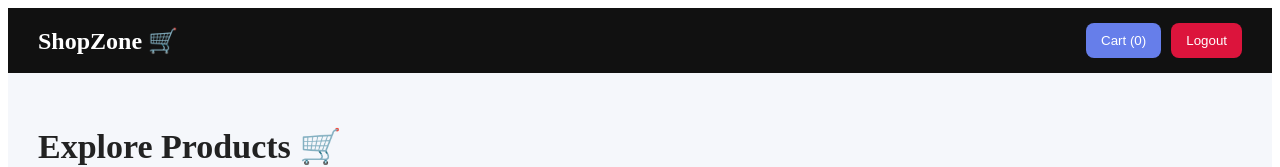
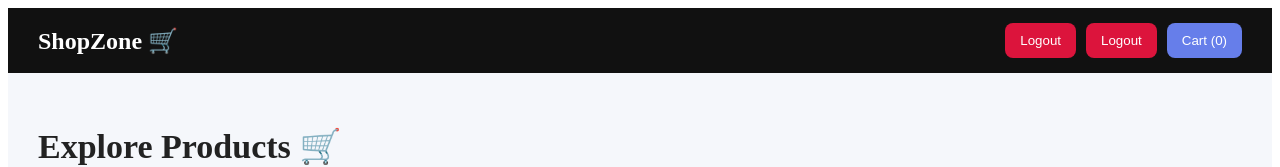
Before and after one commit to dushyanth-9901/E-commerce-, a React app in the folder Frontend/: page /dashboard in a window 1280 px wide. Shown: the top 167 px of the page. Built offline with nearby package versions, Linux system fonts and the light colour scheme; no server answers; sample sign-in values are in the browser's storage; the HTML template or start-up script is replaced by a standard one.

Commit message:
changed buttons postion

```diff
--- a/Frontend/src/Components/Navbar.jsx
+++ b/Frontend/src/Components/Navbar.jsx
@@ -4,6 +4,8 @@ import { useNavigate } from "react-router-dom";
 function Navbar({ cart }) {
 
   const navigate = useNavigate();
+  const isLoggedIn =
+  localStorage.getItem("isLoggedIn");
 
   // 🔓 Logout
   const logout = () => {
@@ -20,13 +22,38 @@ function Navbar({ cart }) {
       {/* 🔹 Right Side */}
       <div style={styles.right}>
 
-        {/* 🔹 Cart Button */}
+           {/* 🔹 Login/Logout Button */}
+                  {
+            isLoggedIn ? (
+
               <button
-          style={styles.cartBtn}
-          onClick={() => navigate("/cart")}
+                style={styles.logoutBtn}
+                onClick={() => {
+
+                  localStorage.removeItem(
+                    "isLoggedIn"
+                  );
+
+                  window.location.reload();
+
+                }}
               >
-          Cart ({cart.length})
+                Logout
               </button>
+
+            ) : (
+
+              <button
+                style={styles.loginBtn}
+                onClick={() =>
+                  navigate("/login")
+                }
+              >
+                Login
+              </button>
+
+            )
+          }
 
             {/* 🔹 Logout */}
             <button
@@ -34,6 +61,14 @@ function Navbar({ cart }) {
               onClick={logout}
             >
               Logout
+            </button>
+
+              {/* 🔹 Cart Button */}
+              <button
+                style={styles.cartBtn}
+                onClick={() => navigate("/cart")}
+              >
+                Cart ({cart.length})
               </button>
 
       </div>
@@ -79,7 +114,26 @@ const styles = {
     cursor: "pointer",
     background: "crimson",
     color: "white"
-  }
+  },
+  loginBtn: {
+  padding: "10px 18px",
+  border: "none",
+  background: "#6c63ff",
+  color: "#fff",
+  borderRadius: "8px",
+  cursor: "pointer",
+  marginLeft: "15px"
+},
+
+// logoutBtn: {
+//   padding: "10px 18px",
+//   border: "none",
+//   background: "crimson",
+//   color: "#fff",
+//   borderRadius: "8px",
+//   cursor: "pointer",
+//   marginLeft: "15px"
+// },
 };
 
 export default Navbar;
```
Lines whose indentation alone changed are shown as unchanged.
